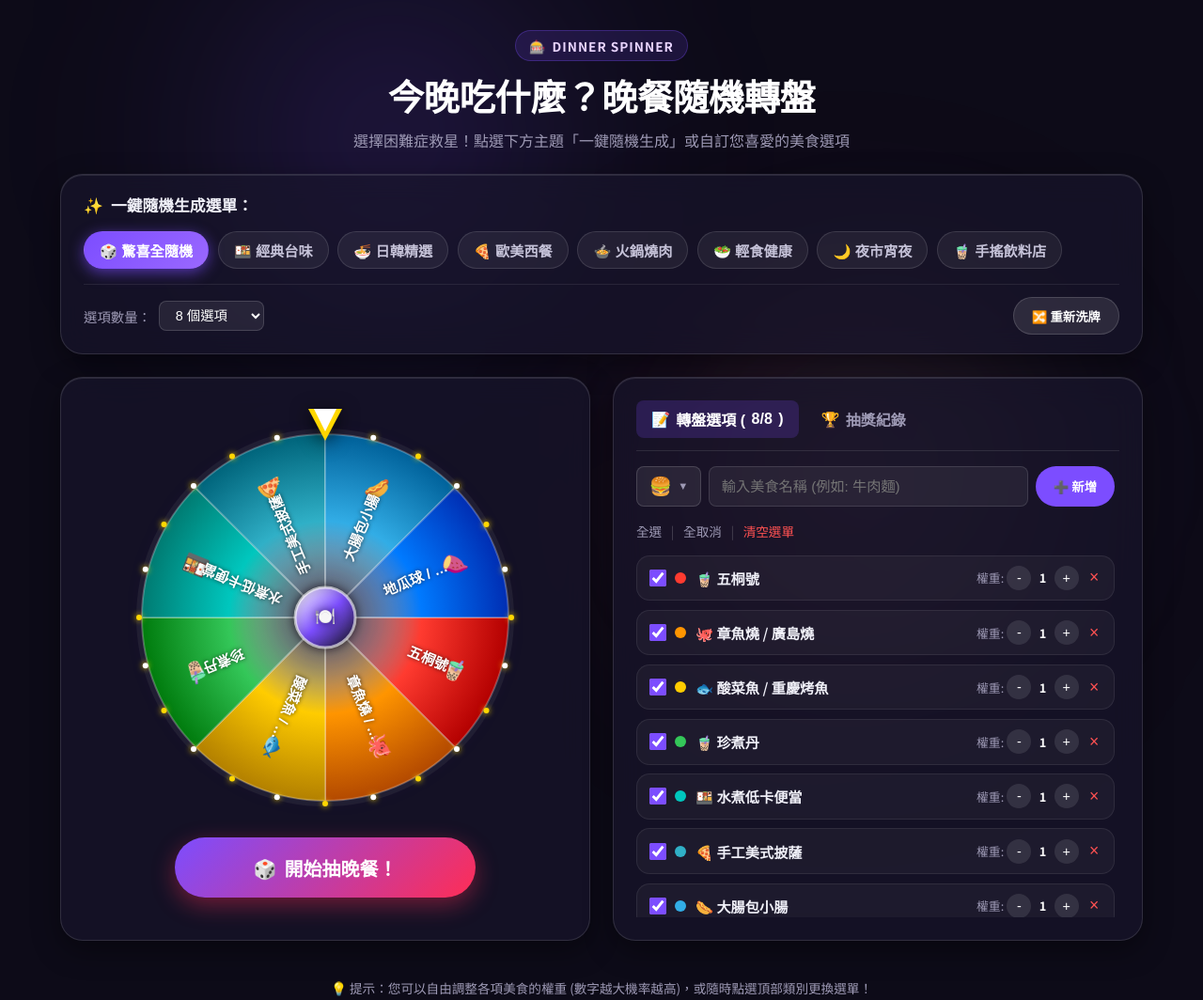
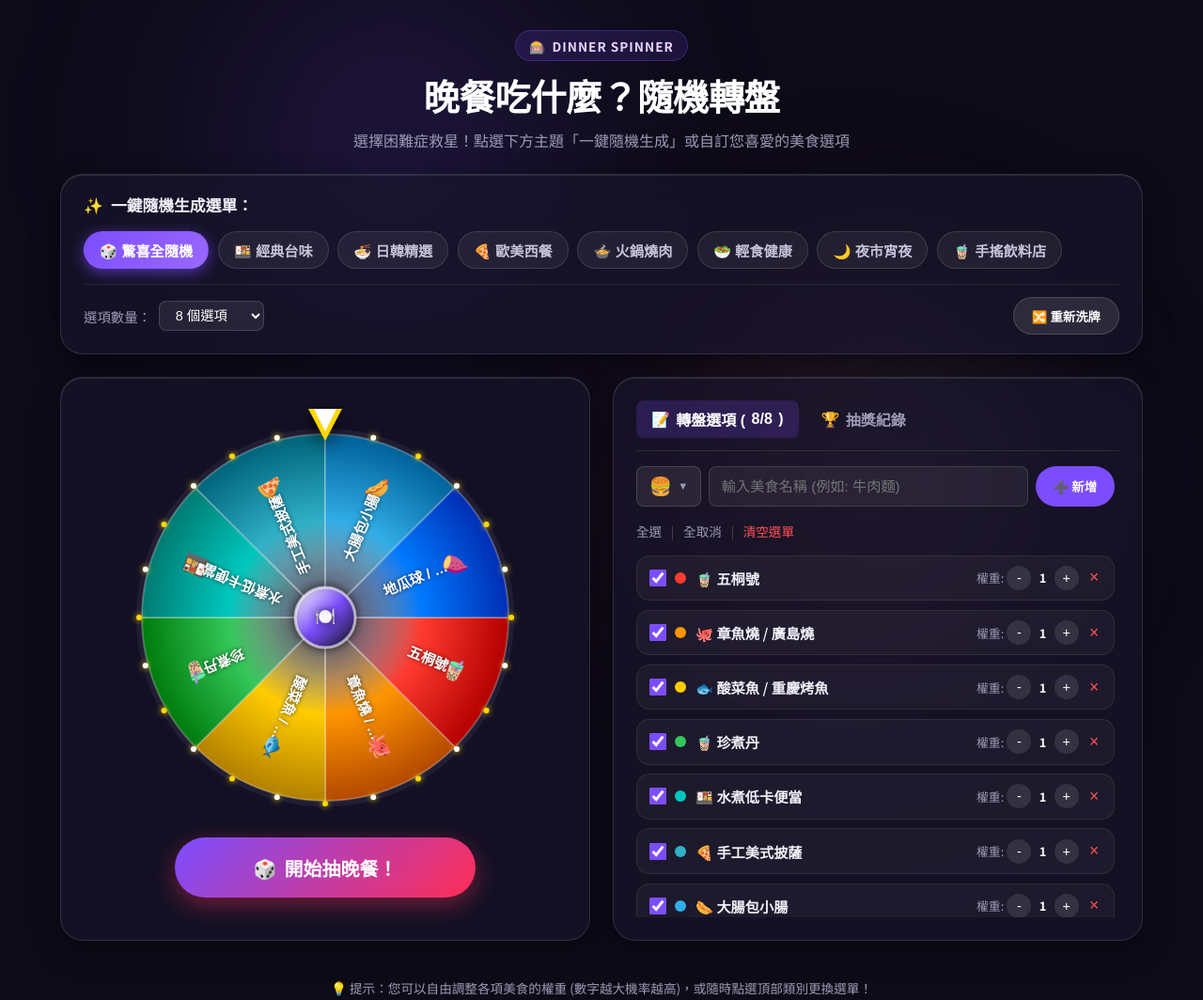
Before and after one commit to Rebecca216/dinner_choice, a website built with Vite: page index.html in a window 1280 px wide. Shown: the whole page at 94% size. Built offline with nearby package versions, Linux system fonts and the light colour scheme.

Commit message:
Add files via upload

```diff
--- a/index.html
+++ b/index.html
@@ -24,7 +24,7 @@
         <span class="logo-icon">🎰</span>
         <span class="logo-text">DINNER SPINNER</span>
       </div>
-      <h1 class="main-title">今晚吃什麼？<span class="highlight-text">晚餐隨機轉盤</span></h1>
+      <h1 class="main-title">晚餐吃什麼？<span class="highlight-text">隨機轉盤</span></h1>
       <p class="subtitle">選擇困難症救星！點選下方主題「一鍵隨機生成」或自訂您喜愛的美食選項</p>
     </header>
 
```
